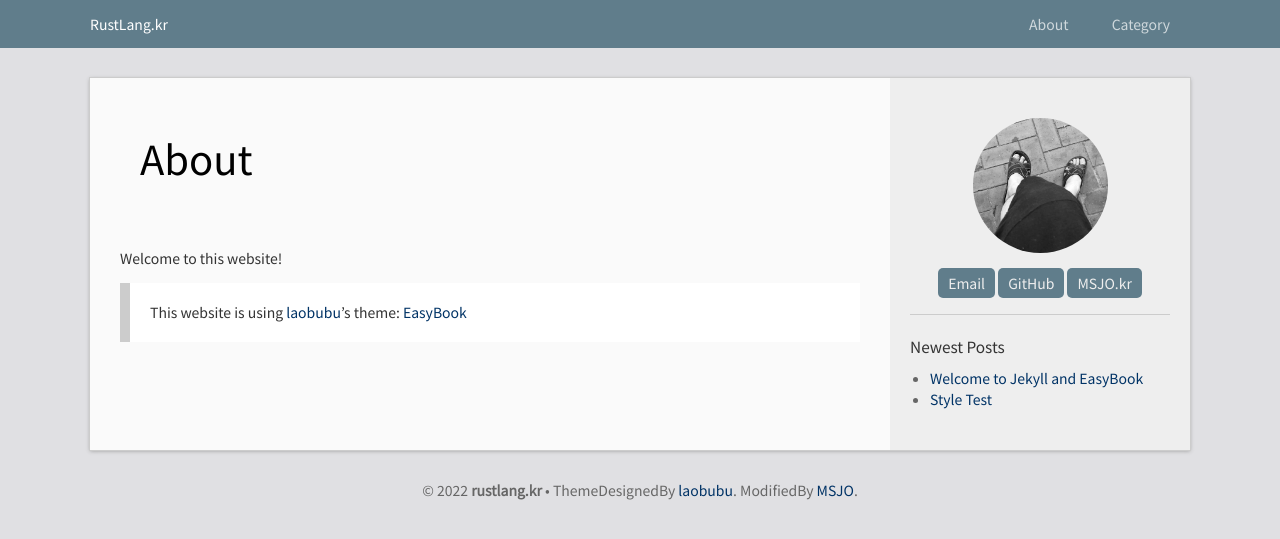
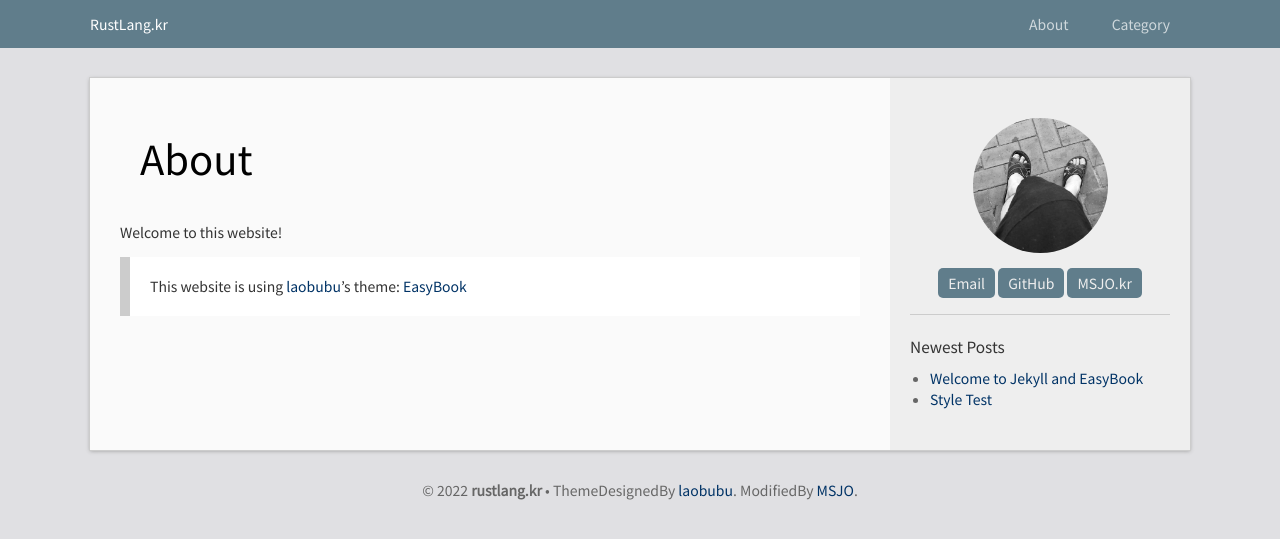
Before and after one commit to DebugJO/rustlang, a Jekyll site: the page built from about.md, in a window 1280 px wide. Shown: the top 539 px of the page. Built offline with Jekyll 4.4.1, drawn with Linux system fonts in a browser that asks for light colours.

Commit message:
Update _post.scss

```diff
--- a/_sass/_post.scss
+++ b/_sass/_post.scss
@@ -1,7 +1,7 @@
 .post {
     .post-header {
     	margin: 0 100px;
-    	margin-bottom: 40px;
+    	margin-bottom: 0px;
     	padding: 20px;
         .post-title {
         	font-size:40px;
```
